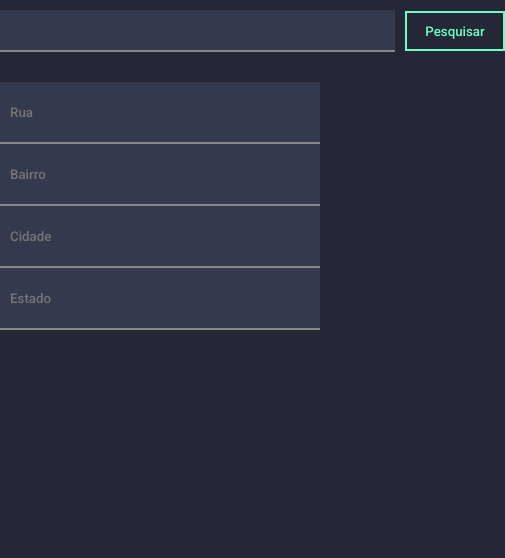
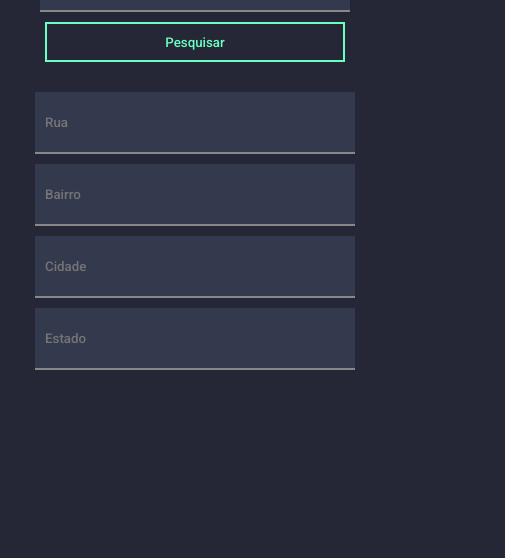
Before and after one commit to gabrielbarrosg/consultarCep_API, a plain HTML site: page index.html in a window 390 px wide. Shown: the part 286-844 px from the top of the page, 505 px wide, since content can reach past the window. Drawn offline with Linux system fonts and the light colour scheme.

Commit message:
added media queries

```diff
--- a/assets/css/style.css
+++ b/assets/css/style.css
@@ -70,3 +70,31 @@ input:hover{
     width: 300px;
     height: 40px;
 }
+
+
+
+@media(max-width:1280px){
+    #resultado input {
+        padding: 10px;
+        width: 200px;
+        height: 40px;
+    }
+}
+@media(max-width:412px){
+    #resultado {
+        display: flex;
+        flex-direction: column;
+        justify-content: center;
+        gap:10px;
+    }
+    #resultado input {
+        width: 300px;
+    }
+
+    .pesquisa{
+        flex-direction: column;
+    }
+    .pesquisa #cep, .pesquisa .btn{
+        width: 300px;
+    }
+}
```
